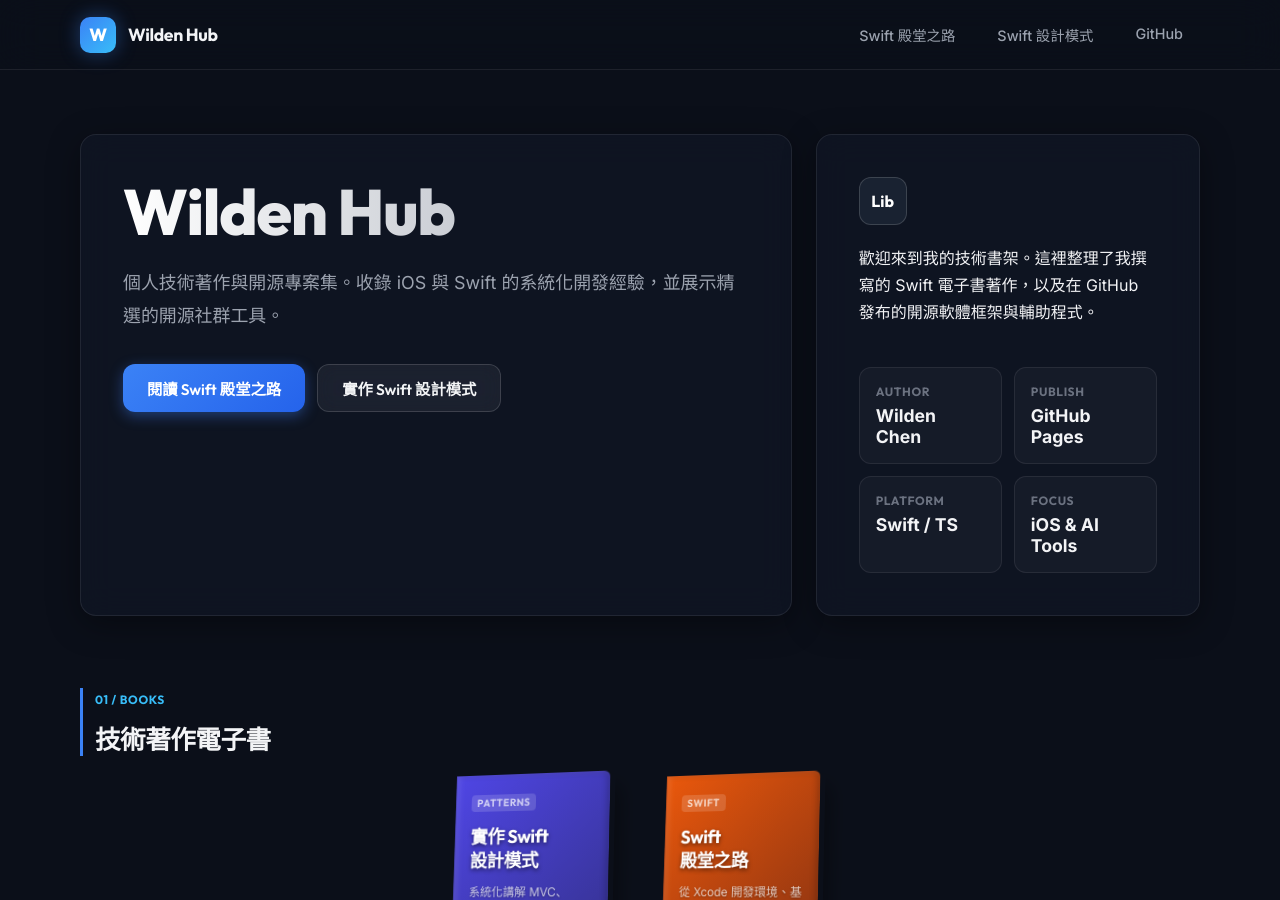
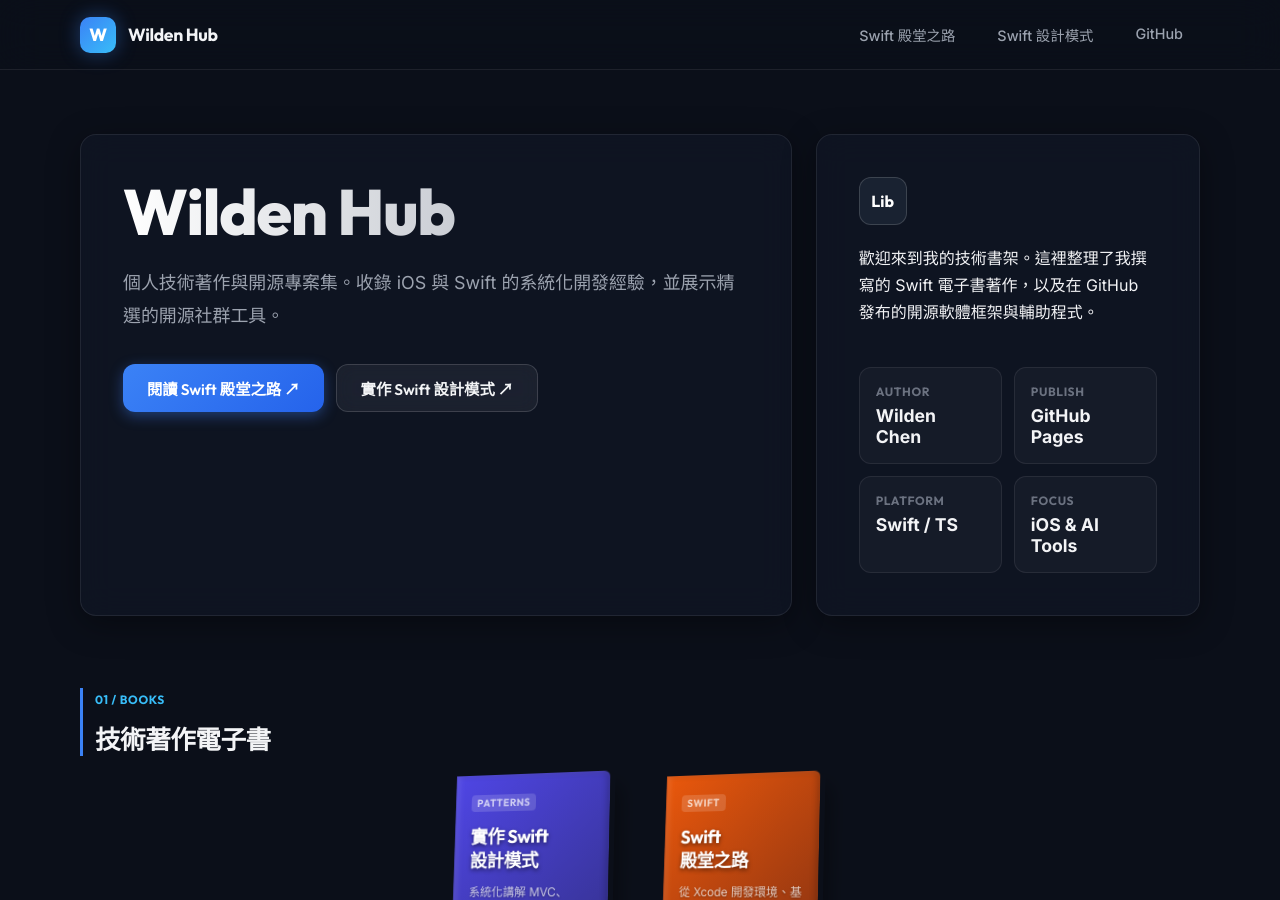
Before and after one commit to WildenChen/WildenChen.github.io, a Jekyll site: the page index.html, which Jekyll copies as it is, in a window 1280 px wide and 900 px high. Built offline with Jekyll 4.4.1, drawn with Linux system fonts in a browser that asks for light colours.

Commit message:
feat: link books to GitBook — swift-bethel-of-the-road & swift-design-patterns

```diff
--- a/_layouts/default.html
+++ b/_layouts/default.html
@@ -25,8 +25,8 @@
         <span>Wilden Hub</span>
       </a>
       <nav class="nav-links" aria-label="Primary navigation">
-        <a href="{{ '/swift-road/' | relative_url }}">Swift 殿堂之路</a>
-        <a href="{{ '/swift-design-patterns/' | relative_url }}">Swift 設計模式</a>
+        <a href="https://wilden-chen.gitbook.io/swift-bethel-of-the-road" target="_blank" rel="noopener">Swift 殿堂之路</a>
+        <a href="https://wilden-chen.gitbook.io/swift-design-patterns" target="_blank" rel="noopener">Swift 設計模式</a>
         <a href="https://github.com/WildenChen" target="_blank" rel="noopener">GitHub</a>
       </nav>
     </div>
--- a/index.html
+++ b/index.html
@@ -25,8 +25,8 @@
         <span>Wilden Hub</span>
       </a>
       <nav class="nav-links" aria-label="Primary navigation">
-        <a href="swift-road/">Swift 殿堂之路</a>
-        <a href="swift-design-patterns/">Swift 設計模式</a>
+        <a href="https://wilden-chen.gitbook.io/swift-bethel-of-the-road" target="_blank" rel="noopener">Swift 殿堂之路</a>
+        <a href="https://wilden-chen.gitbook.io/swift-design-patterns" target="_blank" rel="noopener">Swift 設計模式</a>
         <a href="https://github.com/WildenChen" target="_blank" rel="noopener">GitHub</a>
       </nav>
     </div>
@@ -38,8 +38,8 @@
         <h1 id="hero-title">Wilden Hub</h1>
         <p class="lede">個人技術著作與開源專案集。收錄 iOS 與 Swift 的系統化開發經驗，並展示精選的開源社群工具。</p>
         <div class="hero-actions">
-          <a class="button primary" href="swift-road/">閱讀 Swift 殿堂之路</a>
-          <a class="button" href="swift-design-patterns/">實作 Swift 設計模式</a>
+          <a class="button primary" href="https://wilden-chen.gitbook.io/swift-bethel-of-the-road" target="_blank" rel="noopener">閱讀 Swift 殿堂之路 ↗</a>
+          <a class="button" href="https://wilden-chen.gitbook.io/swift-design-patterns" target="_blank" rel="noopener">實作 Swift 設計模式 ↗</a>
         </div>
       </div>
 
@@ -65,7 +65,7 @@
         <div class="shelf-books-wrapper">
           <div class="shelf-books">
             <!-- Book 1: Swift 設計模式 -->
-            <a class="book-wrapper" href="swift-design-patterns/">
+            <a class="book-wrapper" href="https://wilden-chen.gitbook.io/swift-design-patterns" target="_blank" rel="noopener">
               <div class="book-card" style="--spine-bg: #312E81; --cover-bg: linear-gradient(135deg, #4F46E5, #312E81)">
                 <div class="book-spine"></div>
                 <div class="book-front">
@@ -82,7 +82,7 @@
               </div>
             </a>
             <!-- Book 2: Swift 殿堂之路 -->
-            <a class="book-wrapper" href="swift-road/">
+            <a class="book-wrapper" href="https://wilden-chen.gitbook.io/swift-bethel-of-the-road" target="_blank" rel="noopener">
               <div class="book-card" style="--spine-bg: #7C2D12; --cover-bg: linear-gradient(135deg, #EA580C, #7C2D12)">
                 <div class="book-spine"></div>
                 <div class="book-front">
```
